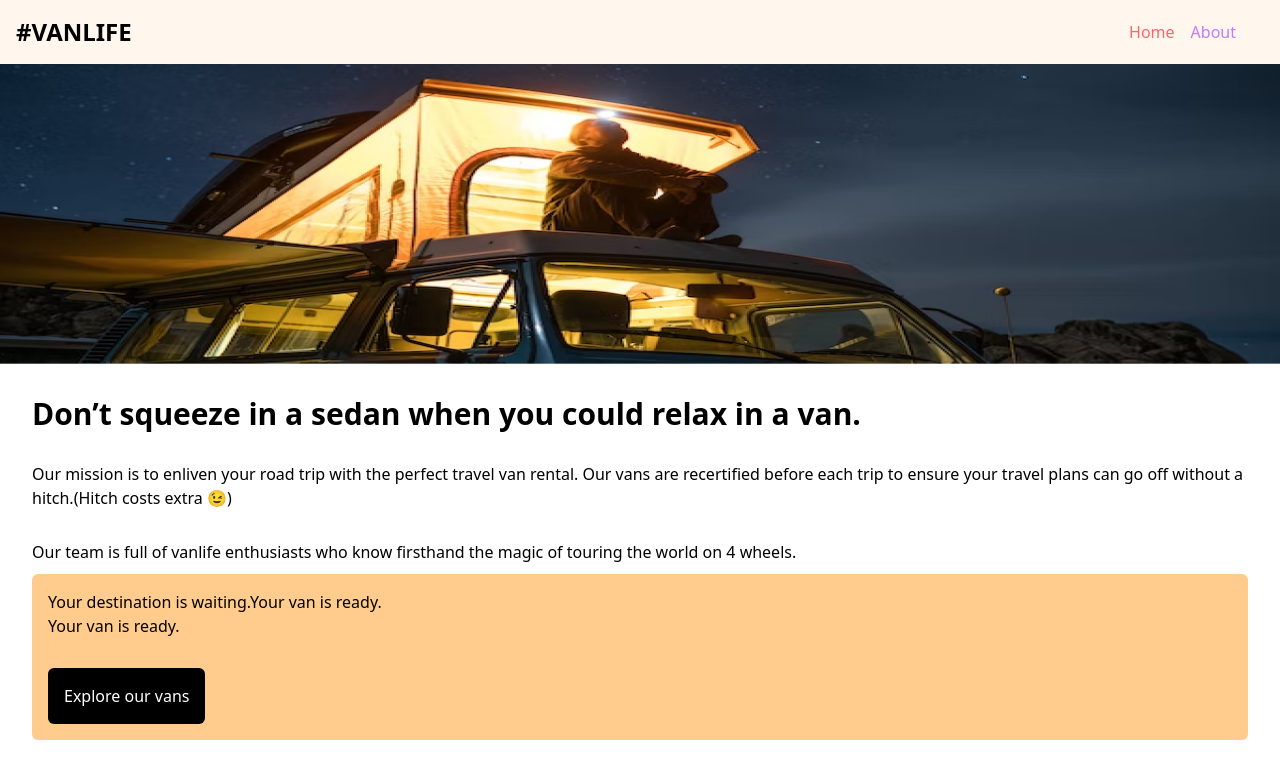
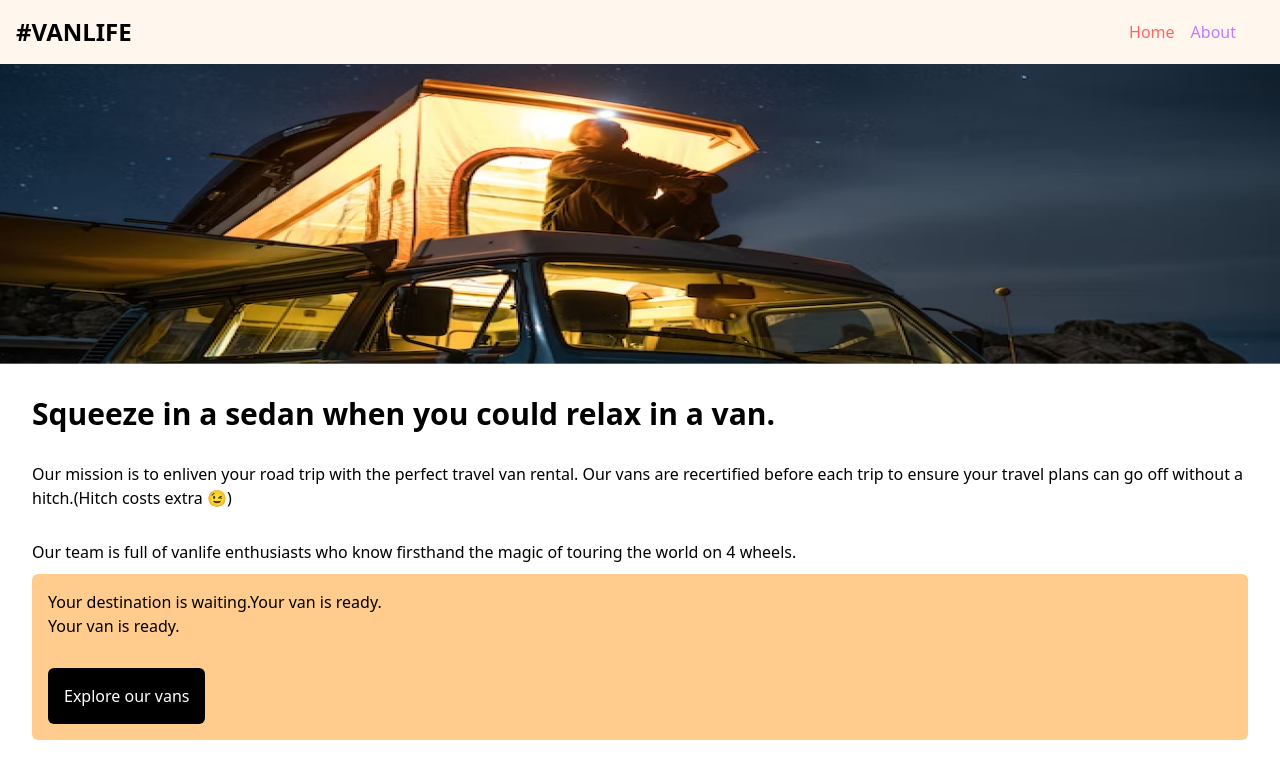
Before and after one commit to Learnerodi1/React-Router-and-tailwindCSS, a React (Vite) app: page /about in a window 1280 px wide. Shown: the top 778 px of the page. Built offline with nearby package versions, Linux system fonts and the light colour scheme.

Commit message:
small change to track change

```diff
--- a/src/component/About.jsx
+++ b/src/component/About.jsx
@@ -10,7 +10,7 @@ const About = () => {
                 </section>
                 <article className="p-8 flex flex-col gap-[10px] ">
                     <section className="flex flex-col gap-[30px] ">
-                        <h2 className="font-bold text-3xl ">Don’t squeeze in a sedan when you could relax in a van.</h2>
+                        <h2 className="font-bold text-3xl ">Squeeze in a sedan when you could relax in a van.</h2>
                         <p>Our mission is to enliven your road trip with the perfect travel van rental. Our vans are recertified before each trip to ensure your travel plans can go off without a hitch.(Hitch costs extra 😉)</p>
                         <p>Our team is full of vanlife enthusiasts who know firsthand the magic of touring the world on 4 wheels.</p>
                     </section>
```
